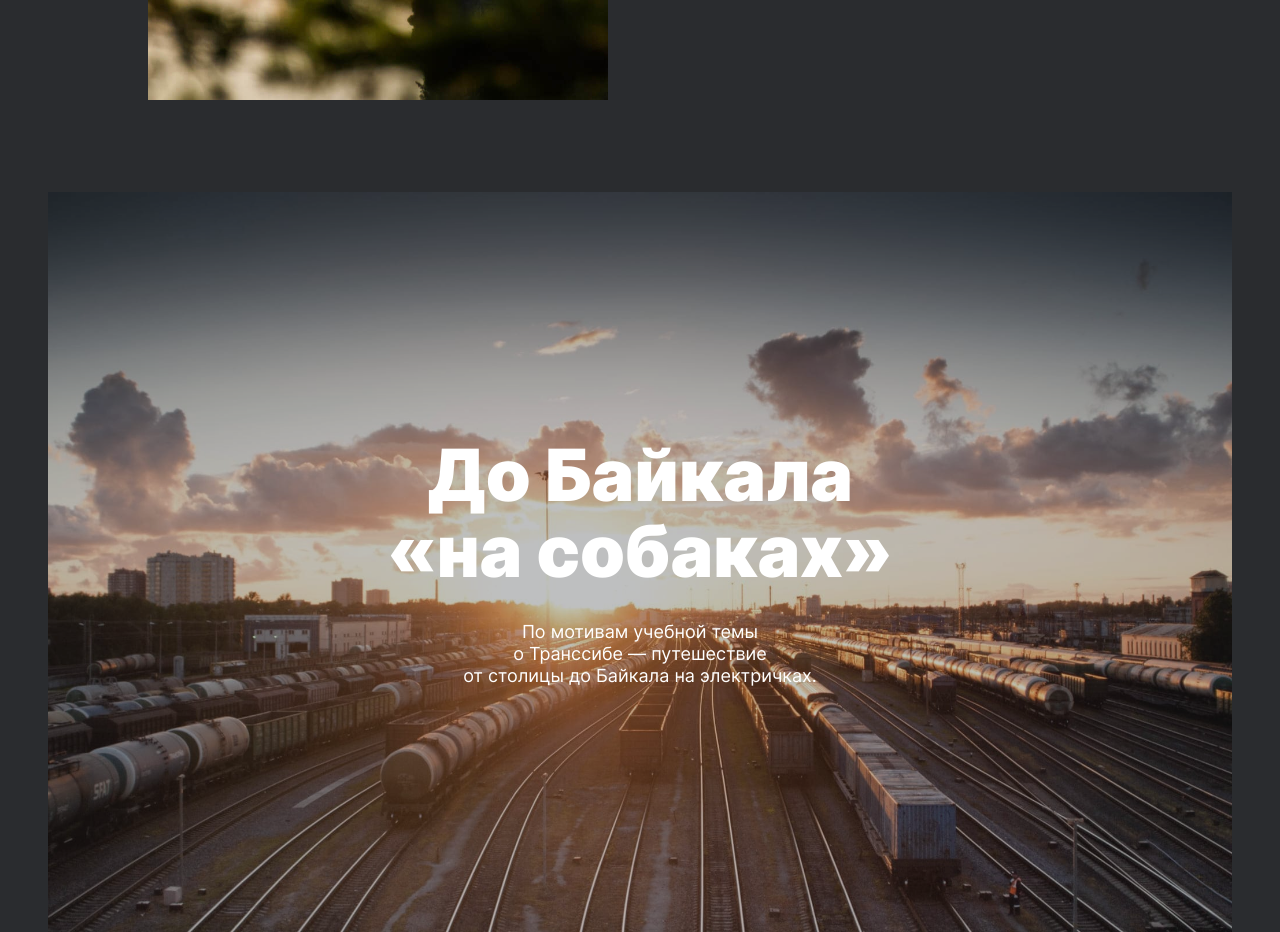
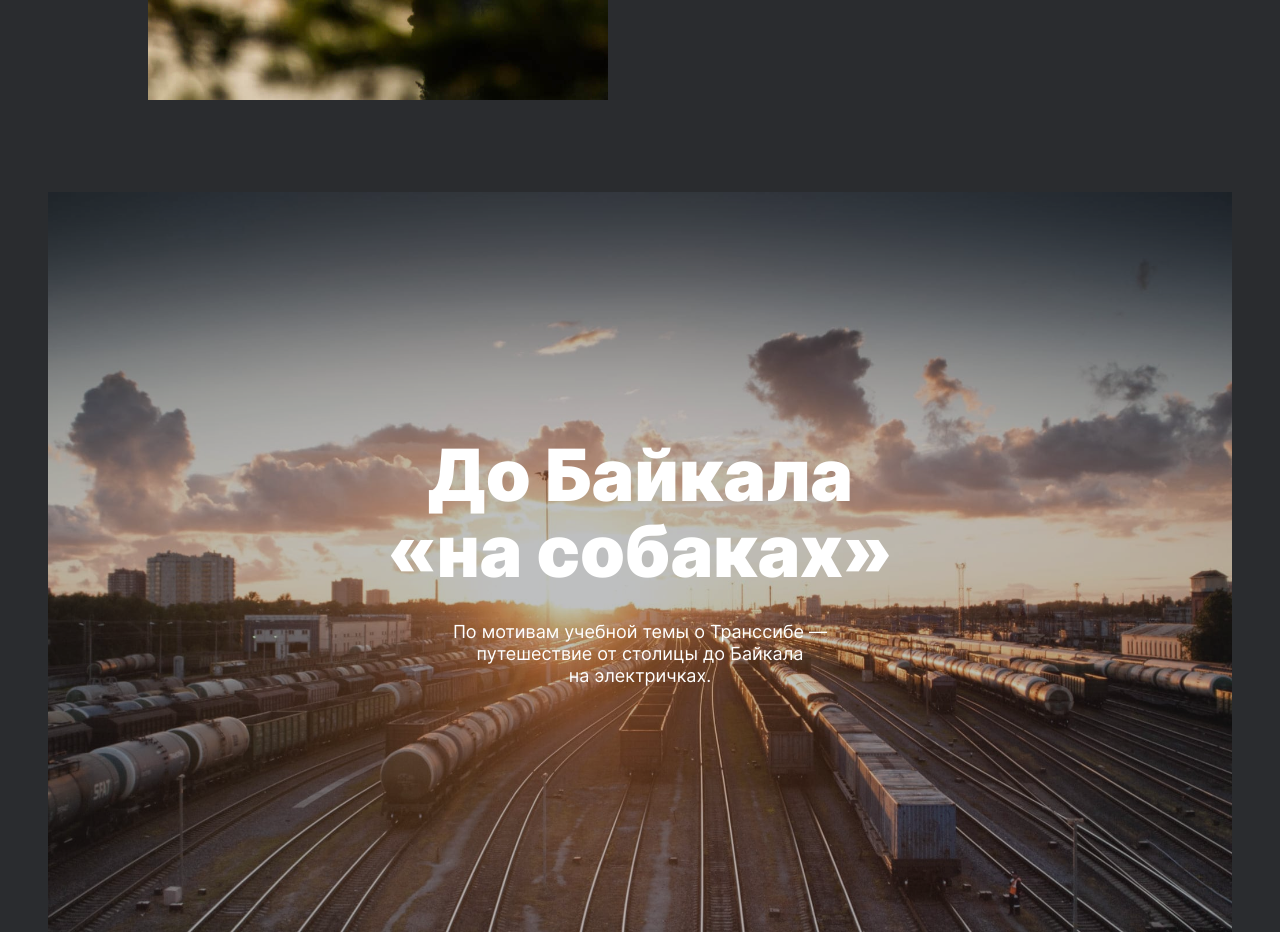
Before and after one commit to am-avraam/russian-travel, a plain HTML site: page index.html in a window 1280 px wide. Shown: the part 5811-6743 px from the top of the page. Drawn offline with Linux system fonts and the light colour scheme.

Commit message:
правки

```diff
--- a/blocks/cover/__subtitle/cover__subtitle.css
+++ b/blocks/cover/__subtitle/cover__subtitle.css
@@ -29,7 +29,7 @@
 
 @media screen and (min-width: 1280px) {
   .cover__subtitle {
-    width: 30%;
+    width: 34%;
   }
 }
 
```
